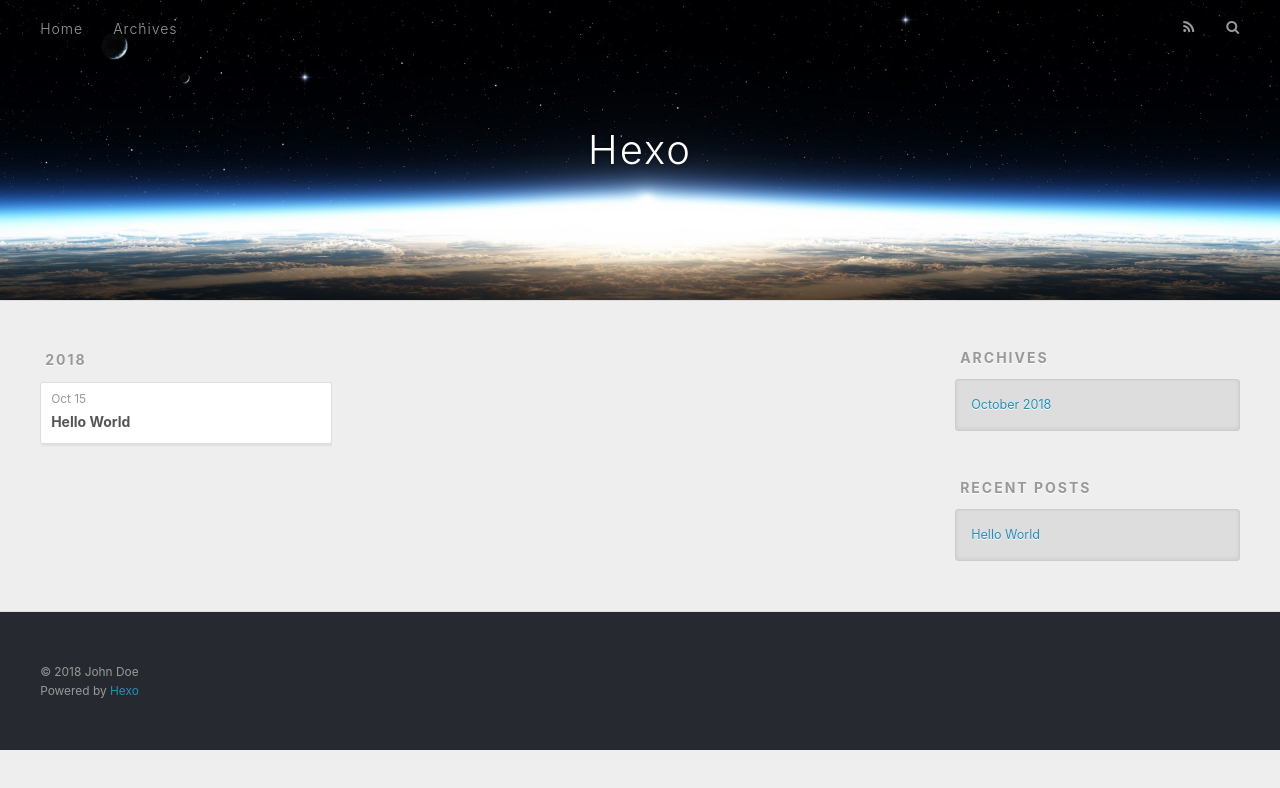
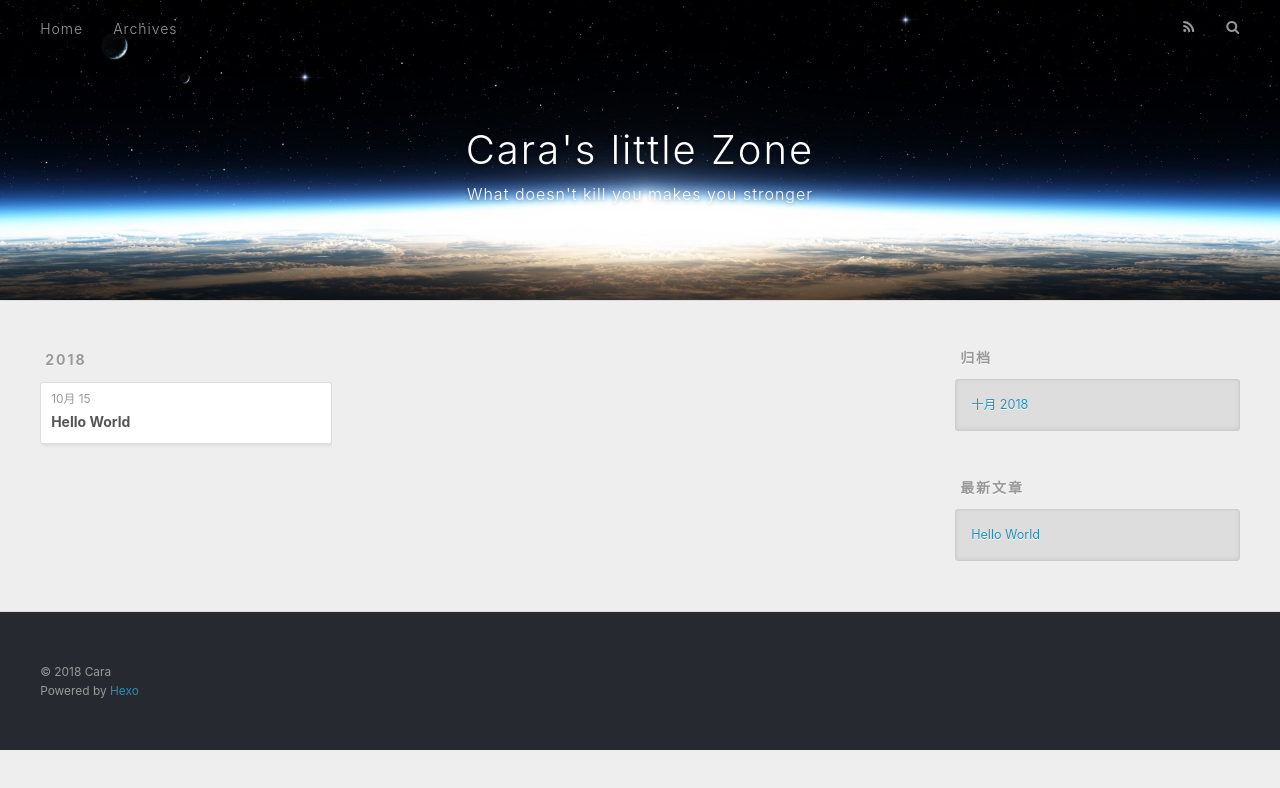
Before and after one commit to Cara1205/Cara1205.github.io, a plain HTML site: page archives/2018/10/index.html in a window 1280 px wide. Drawn offline with nearby package versions, Linux system fonts and the light colour scheme.

Commit message:
Site updated: 2018-10-16 00:30:29

```diff
--- a/archives/2018/10/index.html
+++ b/archives/2018/10/index.html
@@ -5,17 +5,17 @@
 
 
 
-  <title>Archives: 2018/10 | Hexo</title>
+  <title>归档: 2018/10 | Cara&#39;s little Zone</title>
   <meta name="viewport" content="width=device-width, initial-scale=1, maximum-scale=1">
   <meta property="og:type" content="website">
-<meta property="og:title" content="Hexo">
+<meta property="og:title" content="Cara&#39;s little Zone">
 <meta property="og:url" content="http://yoursite.com/archives/2018/10/index.html">
-<meta property="og:site_name" content="Hexo">
-<meta property="og:locale" content="default">
+<meta property="og:site_name" content="Cara&#39;s little Zone">
+<meta property="og:locale" content="zh-CN">
 <meta name="twitter:card" content="summary">
-<meta name="twitter:title" content="Hexo">
+<meta name="twitter:title" content="Cara&#39;s little Zone">
 
-    <link rel="alternate" href="/atom.xml" title="Hexo" type="application/atom+xml">
+    <link rel="alternate" href="/atom.xml" title="Cara&#39;s little Zone" type="application/atom+xml">
 
 
     <link rel="icon" href="/favicon.png">
@@ -34,8 +34,12 @@
   <div id="header-outer" class="outer">
     <div id="header-title" class="inner">
       <h1 id="logo-wrap">
-        <a href="/" id="logo">Hexo</a>
+        <a href="/" id="logo">Cara&#39;s little Zone</a>
       </h1>
+
+        <h2 id="subtitle-wrap">
+          <a href="/" id="subtitle">What doesn&#39;t kill you makes you stronger</a>
+        </h2>
 
     </div>
     <div id="header-inner" class="inner">
@@ -51,7 +55,7 @@
 
           <a id="nav-rss-link" class="nav-icon" href="/atom.xml" title="RSS Feed"></a>
 
-        <a id="nav-search-btn" class="nav-icon" title="Search"></a>
+        <a id="nav-search-btn" class="nav-icon" title="搜索"></a>
       </nav>
       <div id="search-form-wrap">
         <form action="//google.com/search" method="get" accept-charset="UTF-8" class="search-form"><input type="search" name="q" class="search-form-input" placeholder="Search"><button type="submit" class="search-form-submit">&#xF002;</button><input type="hidden" name="sitesearch" value="http://yoursite.com"></form>
@@ -77,7 +81,7 @@
   <div class="archive-article-inner">
     <header class="archive-article-header">
       <a href="/2018/10/15/hello-world/" class="archive-article-date">
-  <time datetime="2018-10-15T10:40:27.044Z" itemprop="datePublished">Oct 15</time>
+  <time datetime="2018-10-15T10:40:27.044Z" itemprop="datePublished">10月 15</time>
 </a>
 
 
@@ -109,9 +113,9 @@
 
 
   <div class="widget-wrap">
-    <h3 class="widget-title">Archives</h3>
+    <h3 class="widget-title">归档</h3>
     <div class="widget">
-      <ul class="archive-list"><li class="archive-list-item"><a class="archive-list-link" href="/archives/2018/10/">October 2018</a></li></ul>
+      <ul class="archive-list"><li class="archive-list-item"><a class="archive-list-link" href="/archives/2018/10/">十月 2018</a></li></ul>
     </div>
   </div>
 
@@ -119,7 +123,7 @@
 
 
   <div class="widget-wrap">
-    <h3 class="widget-title">Recent Posts</h3>
+    <h3 class="widget-title">最新文章</h3>
     <div class="widget">
       <ul>
 
@@ -139,7 +143,7 @@
 
   <div class="outer">
     <div id="footer-info" class="inner">
-      &copy; 2018 John Doe<br>
+      &copy; 2018 Cara<br>
       Powered by <a href="http://hexo.io/" target="_blank">Hexo</a>
     </div>
   </div>
```
Also changed, not shown: 2018/10/15/hello-world/index.html (+15 -11 lines), archives/2018/index.html (+17 -13 lines), archives/index.html (+17 -13 lines), index.html (+17 -13 lines).
